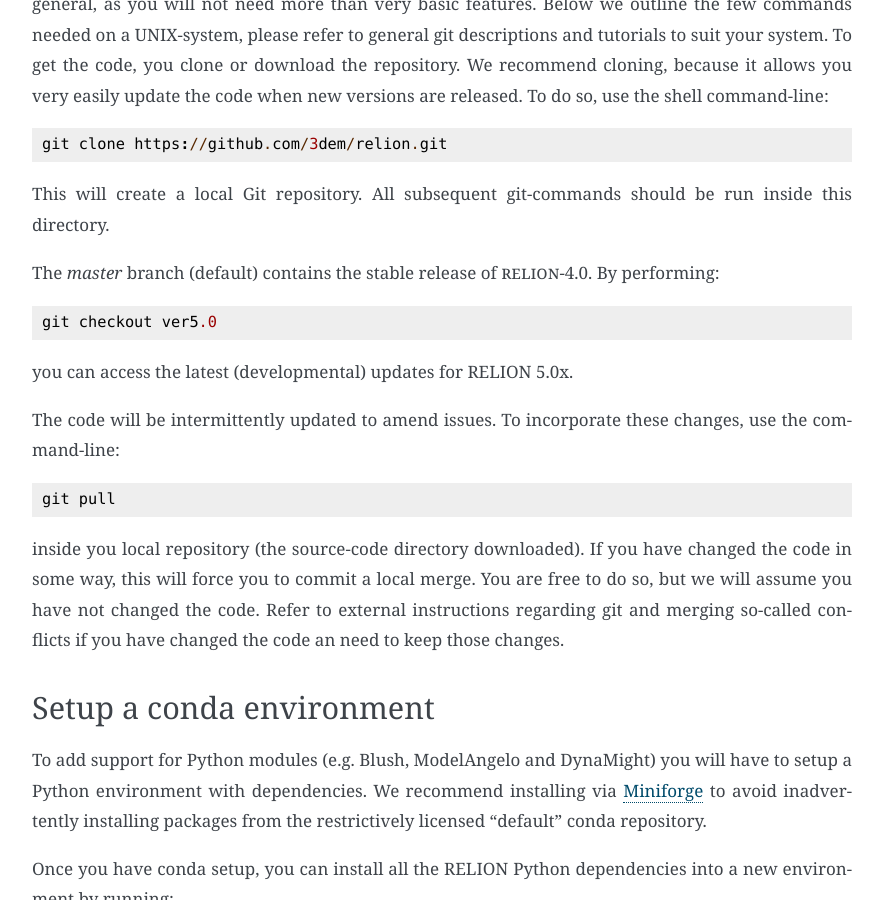
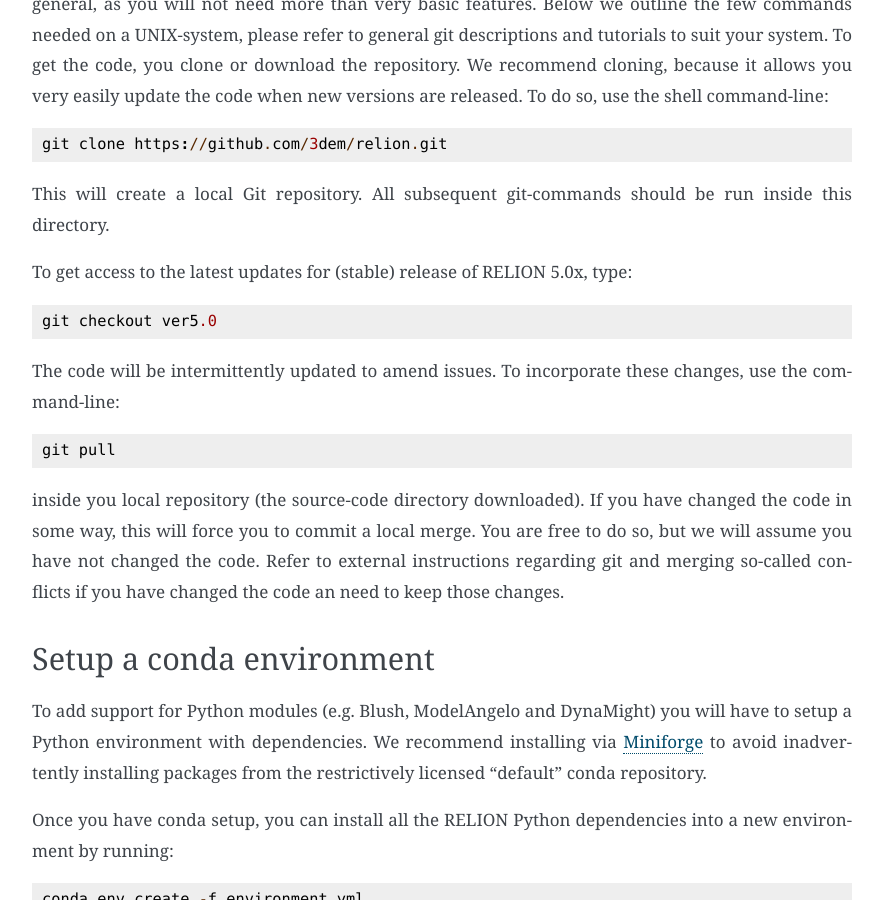
Before and after one commit to 3dem/relion-documents, a Sphinx documentation site: the page built from source/Installation.rst, in a window 1280 px wide and 900 px high, scrolled down 2809 px. Shown: the whole window, without its empty margins (308-1191 px from the left). Built offline with Sphinx 7.4.7, drawn with Linux system fonts in a browser that asks for light colours; cross-references to code outside the pages are shown as plain code.

Commit message:
removed suprious comment for relion-4

```diff
--- a/source/Installation.rst
+++ b/source/Installation.rst
@@ -118,12 +118,9 @@ To do so, use the shell command-line::
 This will create a local Git repository.
 All subsequent git-commands should be run inside this directory.
 
-The `master` branch (default) contains the stable release of |RELION|-4.0.
-By performing::
+To get access to the latest updates for (stable) release of RELION 5.0x, type::
 
     git checkout ver5.0
-
-you can access the latest (developmental) updates for RELION 5.0x.
 
 The code will be intermittently updated to amend issues.
 To incorporate these changes, use the command-line::
```
